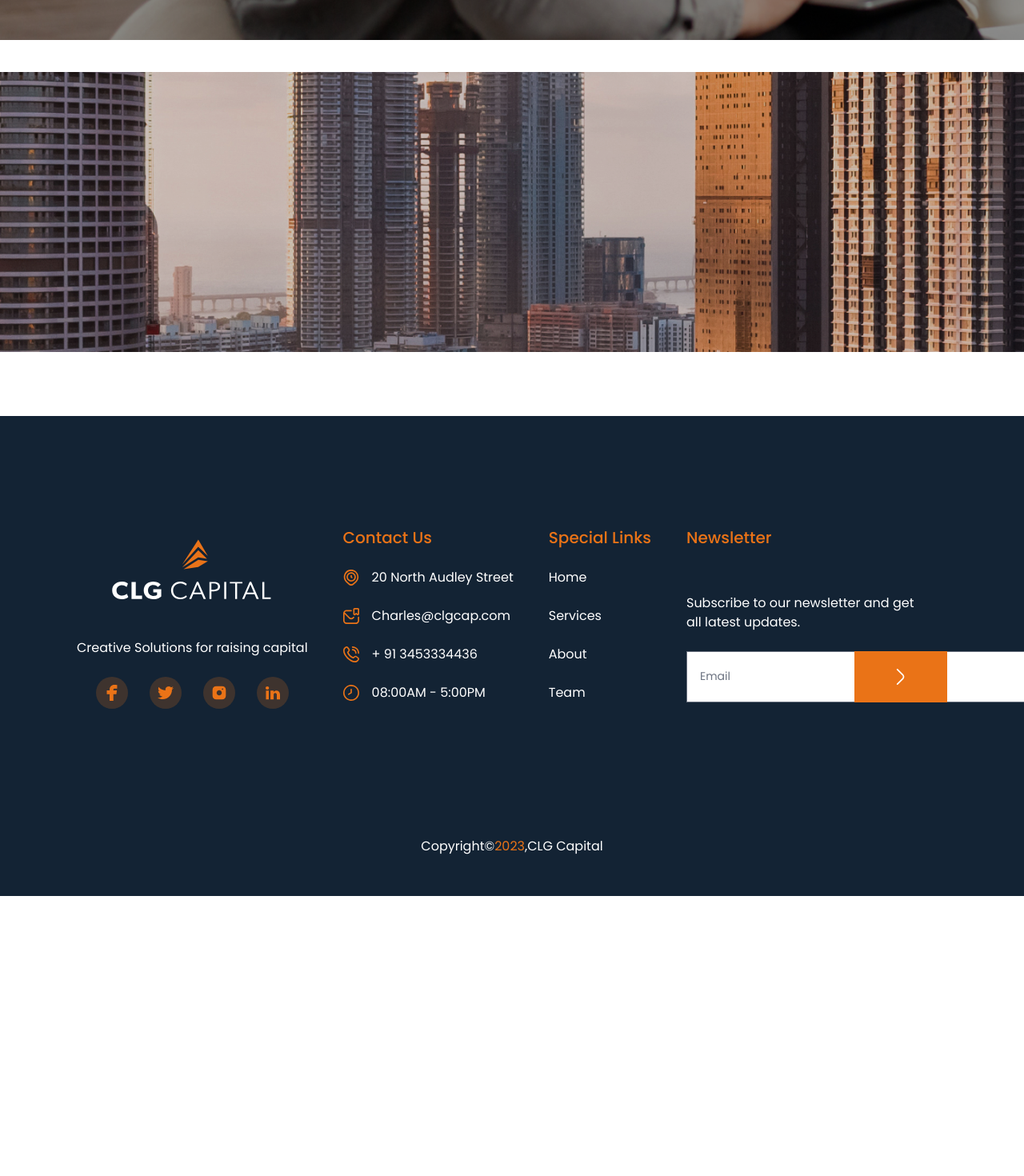
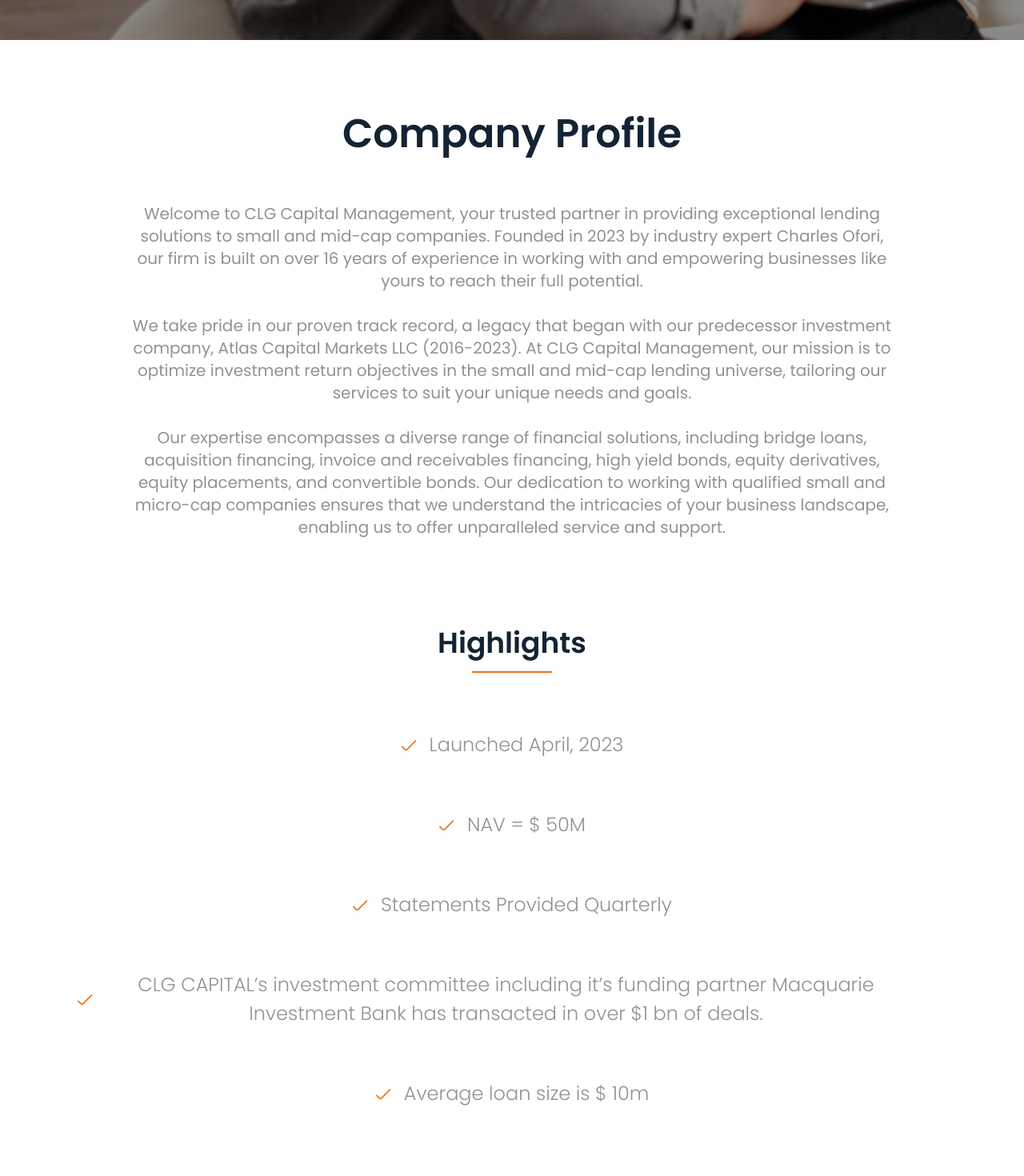
Before and after one commit to nanakwame667/clg-website, a React (Vite) app: page /about in a window 1280 px wide. Shown: the part 800-2270 px from the top of the page at 80% size. Before the commit the page ends 1920 px from the top, so only its background shows below. Built offline with nearby package versions, Linux system fonts and the light colour scheme.

Commit message:
Finished the about component

```diff
--- /dev/null
+++ b/src/Components/Highlights.tsx
@@ -0,0 +1,19 @@
+import { AboutData } from "../Data/AboutData";
+import check from "../assets/images/check.svg";
+
+const Highlights = () => {
+  return (
+    <div className="flex flex-col items-center text-center w-full my-10 px-24 ">
+      {AboutData.map(({ id, title }) => (
+        <div key={id} className="flex flex-row my-8 space-x-4 items-center">
+          <img src={check} alt="" />
+          <h1 className="text-black font-light text-[24px] w-[92%] ">
+            {title}
+          </h1>
+        </div>
+      ))}
+    </div>
+  );
+};
+
+export default Highlights;
--- a/src/Components/Services/ServicesItem.tsx
+++ b/src/Components/Services/ServicesItem.tsx
@@ -6,7 +6,7 @@
   return (
     <div className="flex flex-row items-center justify-center flex-wrap gap-20 w-full h-full px-24">
       {ServicesData.map(({ id, title, text, svg }) => (
-        <Link to="/services">
+        <Link to={`/services`}>
           <div
             key={id}
             className="flex flex-col items-start justify-center px-6 py-12 text-left shadow-sm hover:border-t-4 hover:border-primary-500 hover:shadow-md cursor-pointer animate-scaleIn"
--- /dev/null
+++ b/src/Data/AboutData.ts
@@ -0,0 +1,24 @@
+export const AboutData = [
+  {
+    id: 1,
+    title: "Launched April, 2023",
+  },
+  {
+    id: 2,
+    title: "NAV = $ 50M",
+  },
+  {
+    id: 3,
+    title: "Statements Provided Quarterly",
+  },
+  {
+    id: 4,
+    title: `CLG CAPITAL’s investment committee including it’s funding
+        partner Macquarie Investment Bank has transacted in over
+        $1 bn of deals.`,
+  },
+  {
+    id: 5,
+    title: "Average loan size is $ 10m",
+  },
+];
--- a/src/Pages/About.tsx
+++ b/src/Pages/About.tsx
@@ -1,6 +1,7 @@
 import React from "react";
 import HeroSection from "../Components/HeroSection";
 import Banner from "../assets/images/about-banner.jpg";
+import Highlights from "../Components/Highlights";
 
 const About = () => {
   return (
@@ -10,6 +11,40 @@
           <span className="text-primary-500">ABOUT</span> US
         </h1>
       </HeroSection>
+      <div className="flex flex-col h-full py-20  items-center space-y-12 justify-center w-full text-center">
+        <h1 className="text-secondary-500 font-semibold text-[50px]">
+          Company Profile
+        </h1>
+        <p className="text-black text-xl  w-3/4  ">
+          Welcome to CLG Capital Management, your trusted partner in providing
+          exceptional lending solutions to small and mid-cap companies. Founded
+          in 2023 by industry expert Charles Ofori, our firm is built on over 16
+          years of experience in working with and empowering businesses like
+          yours to reach their full potential.
+          <br />
+          <br /> We take pride in our proven track record, a legacy that began
+          with our predecessor investment company, Atlas Capital Markets LLC
+          (2016-2023). At CLG Capital Management, our mission is to optimize
+          investment return objectives in the small and mid-cap lending
+          universe, tailoring our services to suit your unique needs and goals.
+          <br />
+          <br />
+          Our expertise encompasses a diverse range of financial solutions,
+          including bridge loans, acquisition financing, invoice and receivables
+          financing, high yield bonds, equity derivatives, equity placements,
+          and convertible bonds. Our dedication to working with qualified small
+          and micro-cap companies ensures that we understand the intricacies of
+          your business landscape, enabling us to offer unparalleled service and
+          support.
+        </p>
+      </div>
+      <div className="flex flex-col items-center mt-6">
+        <h1 className="text-secondary-500 font-semibold text-[36px]">
+          Highlights
+        </h1>
+        <div className="bg-primary-500 w-[100px] h-[2px] mt-2"></div>
+      </div>
+      <Highlights />
     </div>
   );
 };
--- a/src/utils/Router.tsx
+++ b/src/utils/Router.tsx
@@ -16,7 +16,7 @@
         element: <Home />,
       },
       {
-        path: "/services",
+        path: "/services/",
         element: <Services />,
       },
       {
```
